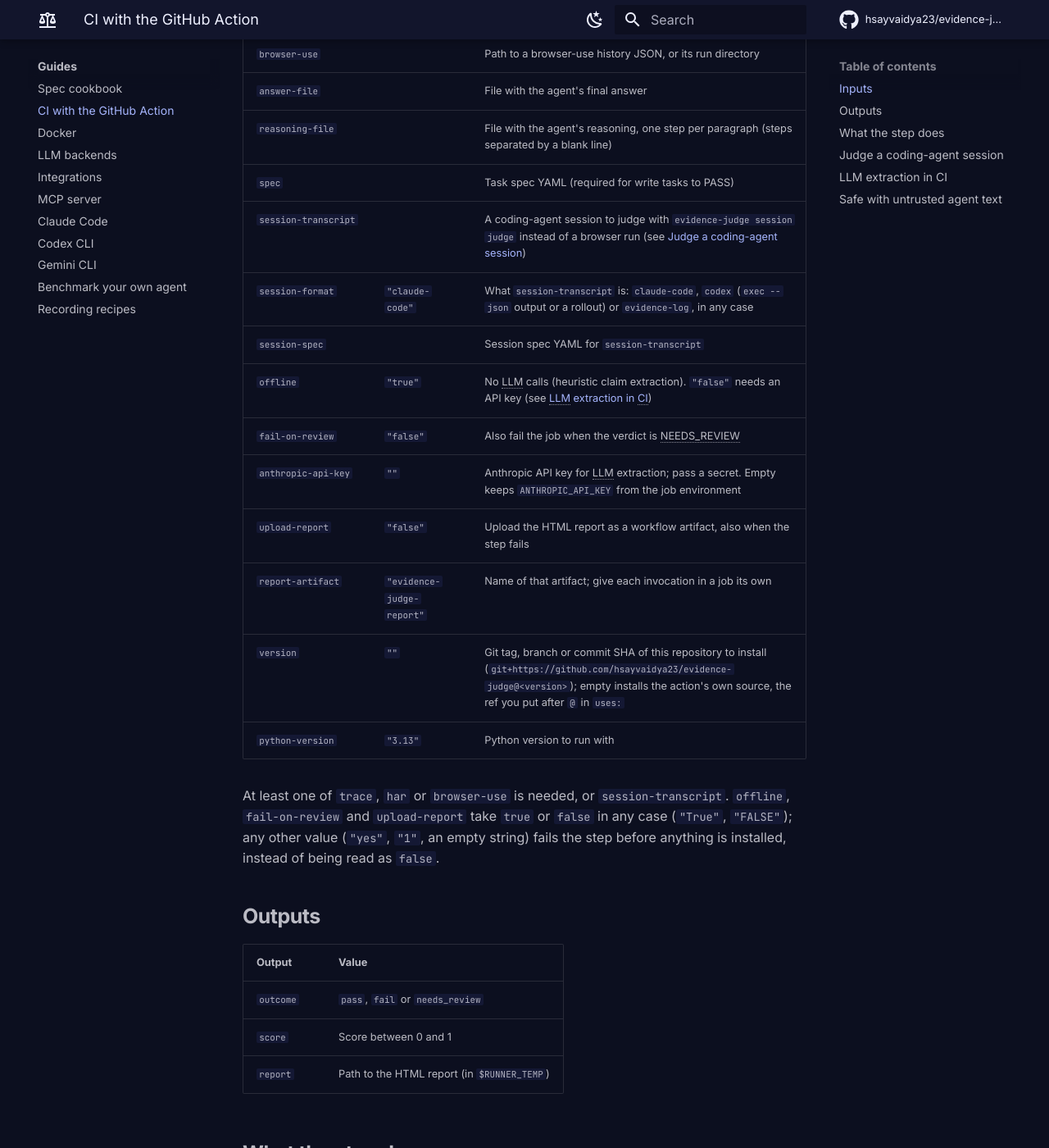
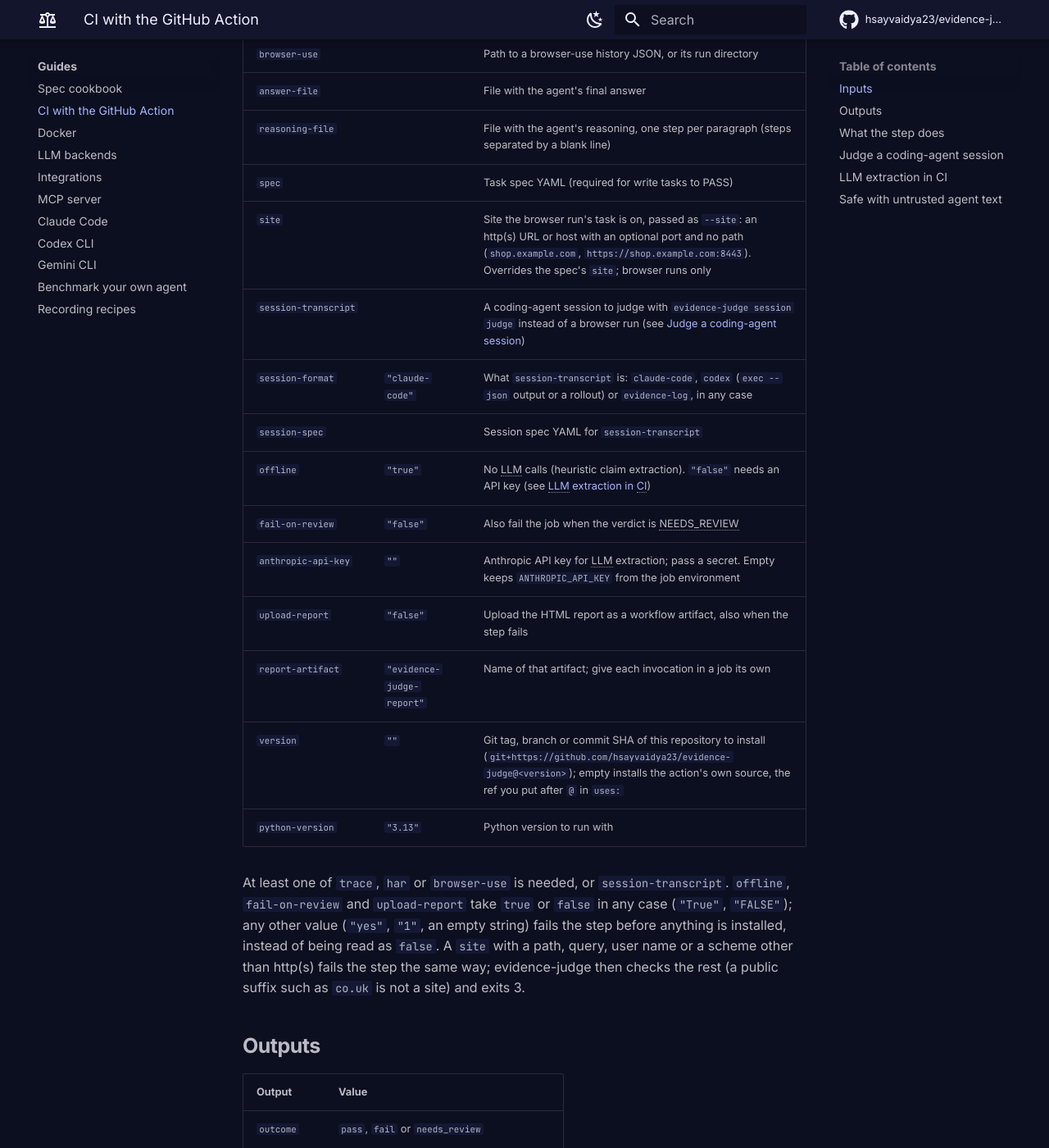
Before and after one commit to hsayvaidya23/evidence-judge, an MkDocs documentation site: the page built from docs/guides/github-action.md, in a window 1280 px wide and 1400 px high, scrolled down 1114 px. Shown: the whole window at 82% size. Built offline with MkDocs 1.6.1 and Material for MkDocs 9.7.7, drawn with Linux system fonts in a browser that asks for light colours; comment, search, counter and statistics services are not loaded; some of the changed text lies outside the part shown.

Commit message:
action: add a site input for browser runs
The input is passed to `evidence-judge judge --site` through an env var. The
input-check step rejects a site given with session-transcript, and anything
that is not an http(s) URL or host with an optional port (a path, query, user
info or another scheme), before anything is installed. CI judges the honest
run with a site and checks that a site with a path fails the step.

Fixes #80

````diff
--- a/docs/guides/github-action.md
+++ b/docs/guides/github-action.md
@@ -48,6 +48,7 @@ jobs:
 | `answer-file` | | File with the agent's final answer |
 | `reasoning-file` | | File with the agent's reasoning, one step per paragraph (steps separated by a blank line) |
 | `spec` | | Task spec YAML (required for write tasks to PASS) |
+| `site` | | Site the browser run's task is on, passed as `--site`: an http(s) URL or host with an optional port and no path (`shop.example.com`, `https://shop.example.com:8443`). Overrides the spec's `site`; browser runs only |
 | `session-transcript` | | A coding-agent session to judge with `evidence-judge session judge` instead of a browser run (see [Judge a coding-agent session](#judge-a-coding-agent-session)) |
 | `session-format` | `"claude-code"` | What `session-transcript` is: `claude-code`, `codex` (`exec --json` output or a rollout) or `evidence-log`, in any case |
 | `session-spec` | | Session spec YAML for `session-transcript` |
@@ -62,7 +63,9 @@ jobs:
 At least one of `trace`, `har` or `browser-use` is needed, or `session-transcript`. `offline`, `fail-on-review` and
 `upload-report` take `true` or `false` in any case (`"True"`, `"FALSE"`); any other value
 (`"yes"`, `"1"`, an empty string) fails the step before anything is installed, instead of being
-read as `false`.
+read as `false`. A `site` with a path, query, user name or a scheme other than http(s) fails the
+step the same way; evidence-judge then checks the rest (a public suffix such as `co.uk` is not
+a site) and exits 3.
 
 ## Outputs
 
@@ -74,7 +77,7 @@ read as `false`.
 
 ## What the step does
 
-1. Checks the boolean and session inputs, then installs `uv` and evidence-judge with the `anthropic` extra.
+1. Checks the boolean, session and `site` inputs, then installs `uv` and evidence-judge with the `anthropic` extra.
 2. Runs `evidence-judge judge` (or `evidence-judge session judge` for `session-transcript`)
    with the inputs you gave, writing `verdict.json` and
    `report.html` to a fresh `$RUNNER_TEMP/evidence-judge.XXXXXX` directory, so a second
@@ -105,8 +108,8 @@ session spec.
           fail-on-review: "true"
 ```
 
-`session-transcript` cannot be combined with `trace`, `har`, `browser-use`, `reasoning-file` or
-`spec`, `session-spec` needs `session-transcript`, and `session-format` must be one of the three
+`session-transcript` cannot be combined with `trace`, `har`, `browser-use`, `reasoning-file`,
+`spec` or `site`, `session-spec` needs `session-transcript`, and `session-format` must be one of the three
 formats; each of these fails the step before anything is installed. The action never re-runs
 the session's tests (`session judge --rerun`): run that as its own step if you need it. A Codex
 `exec --json` stream records no diff, so a session that changed code goes to NEEDS_REVIEW (see
````
Also changed, not shown: CHANGELOG.md (+2 -2 lines), action.yml (+12 -2 lines), 2 other files.
